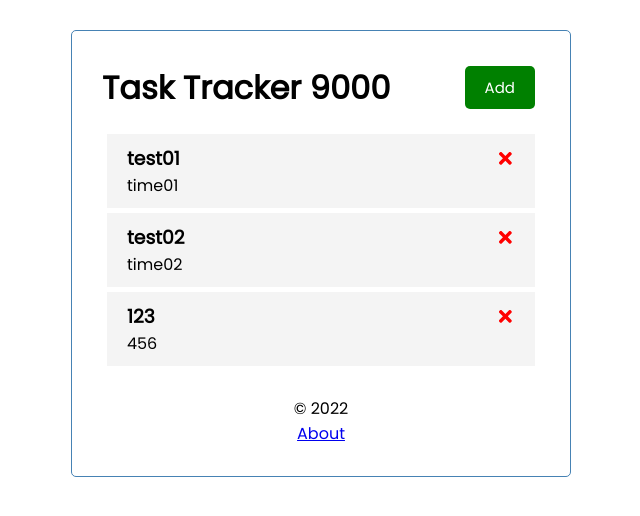
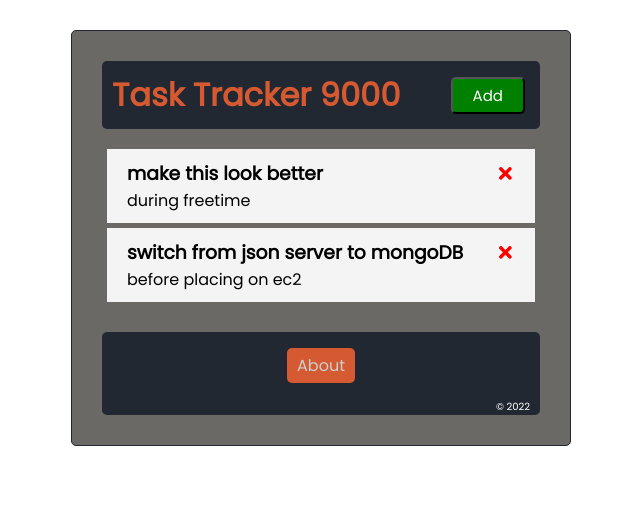
Before and after one commit to md9j/react-task-tracker, a React (Create React App) app: page / in a window 1280 px wide. Shown: the top 516 px of the page, without its empty margins (319-959 px from the left). Built offline with nearby package versions, Linux system fonts and the light colour scheme; data requests are answered from the project's data file.

Commit message:
tinkering with looks

```diff
--- a/db.json
+++ b/db.json
@@ -1,22 +1,16 @@
 {
   "tasks": [
     {
-      "text": "test01",
-      "day": "time01",
+      "text": "make this look better",
+      "day": "during freetime",
       "reminder": false,
       "id": 1
     },
     {
-      "text": "test02",
-      "day": "time02",
+      "text": "switch from json server to mongoDB",
+      "day": "before placing on ec2",
       "reminder": false,
       "id": 2
-    },
-    {
-      "text": "123",
-      "day": "456",
-      "reminder": false,
-      "id": 3
     }
   ]
 }
--- a/public/index.html
+++ b/public/index.html
@@ -13,7 +13,7 @@
 
     <link rel="manifest" href="%PUBLIC_URL%/manifest.json" />
 
-    <title>Task Tracker</title>
+    <title>Task Tracker 9000</title>
   </head>
   <body>
     <noscript>You need to enable JavaScript to run this app.</noscript>
--- a/src/components/Footer.js
+++ b/src/components/Footer.js
@@ -4,8 +4,8 @@ import { Link } from 'react-router-dom'
 const Footer = () => {
   return (
     <footer>
-        <p>&copy; 2022</p>
         <Link to="/about">About</Link>
+        <p className='copyright' >&copy; 2022</p>
     </footer>
   )
 }
--- a/src/index.css
+++ b/src/index.css
@@ -10,14 +10,16 @@ body {
   font-family: 'Poppins', sans-serif;
 }
 
+
 .container {
   max-width: 500px;
   margin: 30px auto;
   overflow: auto;
   min-height: 300px;
-  border: 1px solid steelblue;
+  border: 1px solid #222831;
   padding: 30px;
   border-radius: 5px;
+  background-color: rgb(106, 105, 101);
 }
 
 .header {
@@ -25,14 +27,18 @@ body {
   justify-content: space-between;
   align-items: center;
   margin-bottom: 20px;
+  color: #d65a31;
+  background-color: #222831;
+  padding: 10px;
+  border-radius: 5px;
+
 }
 
 .btn {
   display: inline-block;
   background: #000;
-  color: #fff;
-  border: none;
-  padding: 10px 20px;
+  color: rgb(255, 255, 255);
+  padding: 5px 20px;
   margin: 5px;
   border-radius: 5px;
   cursor: pointer;
@@ -45,8 +51,13 @@ body {
   outline: none;
 }
 
+.btn:hover {
+  border-color: #d65a31;
+  transform: scale(1.1);
+}
+
 .btn:active {
-  transform: scale(0.98);
+  transform: translateY(4px);
 }
 
 .btn-block {
@@ -109,4 +120,36 @@ body {
 footer {
   margin-top: 30px;
   text-align: center;
+  color: #d65a31;
+  background-color: #222831;
+  border-radius: 5px;
 }
+
+a:link, a:visited {
+  background-color: #d65a31;
+  color: rgb(203, 208, 209);
+  padding: 5px 10px;
+  margin: 1em;
+  border-radius: 5px;
+  text-align: center;
+  text-decoration: none;
+  display: inline-block;
+}
+
+a:hover {
+  transform: scale(1.1);
+}
+
+a:active {
+  background-color: #d65a31;
+}
+
+.copyright {
+  position: relative;
+  width: 100%;
+  color: #fff;
+  padding-right: 1em;
+  font-size: 10px;
+  text-align: right;
+  bottom:0%;
+}
```
Also changed, not shown: src/components/Header.js (line endings or trailing spaces).
